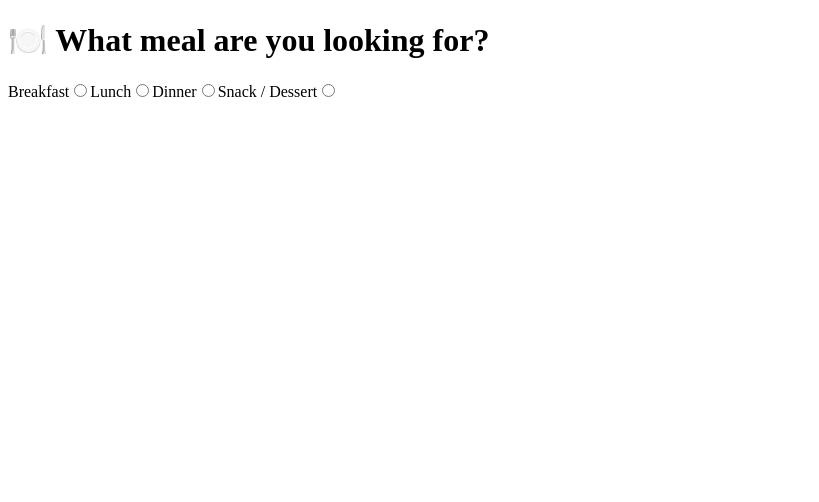
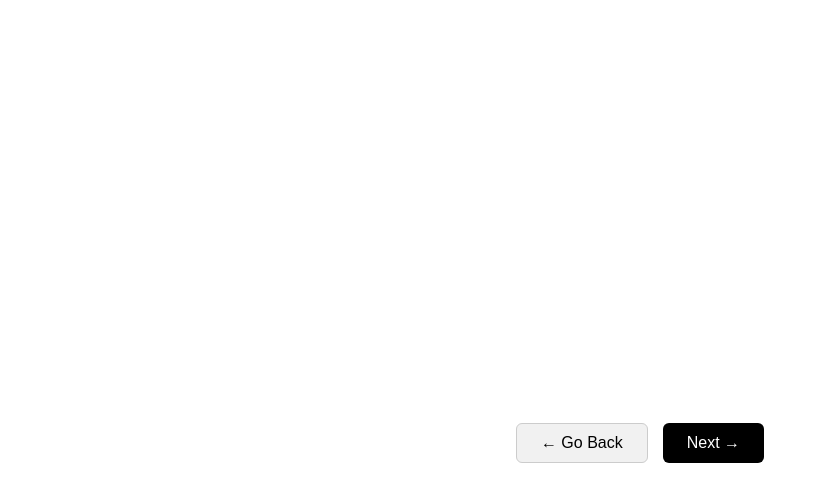
Before and after one commit to jysonn97/what-to-eat, a Next.js app: page /app in a window 1280 px wide. Shown: the top 502 px of the page, without its empty margins (0-819 px from the left). Built offline with nearby package versions, Linux system fonts and the light colour scheme.

Commit message:
Update app.js

```diff
--- a/pages/app.js
+++ b/pages/app.js
@@ -5,37 +5,32 @@ export default function AppPage() {
   const router = useRouter();
   const { location } = router.query;
 
-  const [answers, setAnswers] = useState([]);
+  const [answers, setAnswers] = useState(location ? [{ key: "location", answer: location }] : []);
   const [questionData, setQuestionData] = useState(null);
+  const [selected, setSelected] = useState("");
   const [loading, setLoading] = useState(false);
   const [error, setError] = useState("");
 
   useEffect(() => {
-    if (location && answers.length === 0) {
-      const initialAnswers = [{ key: "location", answer: location }];
-      setAnswers(initialAnswers);
-      fetchNextQuestion(initialAnswers);
+    if (location) {
+      fetchNextQuestion([{ key: "location", answer: location }]);
     }
-    if (!location && answers.length === 0) {
-      fetchNextQuestion([]);
-    }
-  }, [location, answers.length]);
+  }, [location]);
 
   const fetchNextQuestion = async (currentAnswers) => {
     setLoading(true);
     setError("");
-
     try {
       const res = await fetch("/api/generateQuestion", {
         method: "POST",
         headers: { "Content-Type": "application/json" },
         body: JSON.stringify({ previousAnswers: currentAnswers }),
       });
-
       const data = await res.json();
 
       if (data.nextQuestion) {
         setQuestionData(data.nextQuestion);
+        setSelected(""); // Reset selection
       } else {
         router.push(`/recommendation?answers=${encodeURIComponent(JSON.stringify(currentAnswers))}`);
       }
@@ -47,43 +42,112 @@ export default function AppPage() {
     }
   };
 
-  const handleOptionClick = (selectedAnswer) => {
-    if (!questionData?.key) return;
-    const updatedAnswers = [...answers, { key: questionData.key, answer: selectedAnswer }];
-    setAnswers(updatedAnswers);
-    fetchNextQuestion(updatedAnswers);
+  const handleNext = () => {
+    if (!selected || !questionData?.key) return;
+    const updated = [...answers, { key: questionData.key, answer: selected }];
+    setAnswers(updated);
+    fetchNextQuestion(updated);
+  };
+
+  const handleBack = () => {
+    if (answers.length <= 1) return; // Keep location
+    const updated = [...answers];
+    updated.pop(); // Remove last answer
+    setAnswers(updated);
+    fetchNextQuestion(updated);
   };
 
   return (
-    <div className="min-h-screen bg-white text-black flex flex-col items-center justify-center px-4 py-10 font-sans">
-      <div className="w-full max-w-xl">
-        {questionData && (
-          <h1 className="text-2xl sm:text-3xl font-semibold mb-6 text-center">
-            {questionData.question}
-          </h1>
-        )}
-        {error && <p className="text-red-600 text-sm text-center mb-4">{error}</p>}
+    <div style={styles.container}>
+      {questionData && <h1 style={styles.title}>{questionData.question}</h1>}
+      {error && <p style={styles.error}>{error}</p>}
 
-        <div className="grid grid-cols-1 gap-4">
-          {questionData?.options?.map((option, idx) => (
-            <label
-              key={idx}
-              className="flex items-center justify-between border rounded-lg px-4 py-3 cursor-pointer hover:bg-gray-100 transition"
-              onClick={() => handleOptionClick(option)}
-            >
-              <span className="text-base">{option}</span>
+      <div style={styles.options}>
+        {questionData?.options?.map((option, index) => (
+          <label key={index} style={styles.optionItem}>
             <input
               type="radio"
-                name="option"
-                className="accent-black"
-                readOnly
+              name="answer"
+              value={option}
+              checked={selected === option}
+              onChange={() => setSelected(option)}
+              style={styles.radio}
             />
+            {option}
           </label>
         ))}
       </div>
 
-        {loading && <p className="mt-4 text-gray-600 text-center">⏳ Loading next question...</p>}
+      <div style={styles.buttons}>
+        <button onClick={handleBack} style={styles.backButton}>← Go Back</button>
+        <button onClick={handleNext} disabled={!selected || loading} style={styles.nextButton}>
+          {loading ? "Loading..." : "Next →"}
+        </button>
       </div>
     </div>
   );
 }
+
+const styles = {
+  container: {
+    minHeight: "100vh",
+    display: "flex",
+    flexDirection: "column",
+    justifyContent: "center",
+    alignItems: "center",
+    fontFamily: "'Inter', sans-serif",
+    padding: "20px",
+    backgroundColor: "#fff",
+    color: "#1f1f1f",
+    textAlign: "center",
+  },
+  title: {
+    fontSize: "clamp(22px, 4vw, 36px)",
+    marginBottom: "30px",
+    fontWeight: 600,
+  },
+  options: {
+    display: "flex",
+    flexDirection: "column",
+    gap: "14px",
+    width: "100%",
+    maxWidth: "400px",
+    alignItems: "flex-start",
+  },
+  optionItem: {
+    fontSize: "18px",
+    display: "flex",
+    alignItems: "center",
+    gap: "10px",
+  },
+  radio: {
+    width: "18px",
+    height: "18px",
+  },
+  buttons: {
+    display: "flex",
+    justifyContent: "center",
+    gap: "15px",
+    marginTop: "30px",
+  },
+  nextButton: {
+    padding: "10px 24px",
+    backgroundColor: "#000",
+    color: "#fff",
+    border: "none",
+    borderRadius: "6px",
+    fontSize: "16px",
+  },
+  backButton: {
+    padding: "10px 24px",
+    backgroundColor: "#f1f1f1",
+    color: "#000",
+    border: "1px solid #ccc",
+    borderRadius: "6px",
+    fontSize: "16px",
+  },
+  error: {
+    color: "red",
+    marginTop: "10px",
+  },
+};
```
Lines whose indentation alone changed are shown as unchanged.
